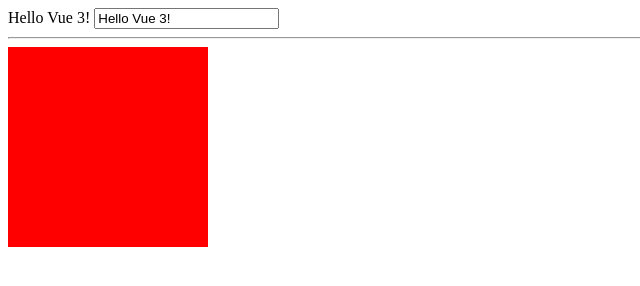
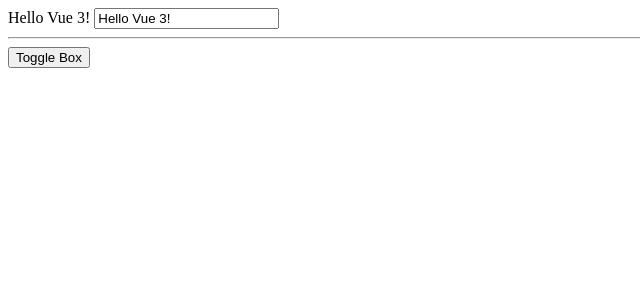
Before and after one commit to hondasan/Vue-Basics, a plain HTML site: page index.html in a window 1280 px wide. Shown: the whole page, without its empty margins (0-640 px from the left). Drawn offline with nearby package versions, Linux system fonts and the light colour scheme.

Commit message:
トグルボタン

```diff
--- a/index.html
+++ b/index.html
@@ -27,9 +27,8 @@
         <input v-model="greeting"/>
 
         <hr />
+        <button v-on:Click="isVisible = !isVisible">Toggle Box</button>
         <div v-if="isVisible" class="box"></div>
-        <div v-else-if="isVisible2" class="box two"></div>
-        <div v-else class="box three"></div>
     </div>
 
     <script src="https://unpkg.com/vue@next"></script>
@@ -39,7 +38,6 @@
                 return {
                     greeting: 'Hello Vue 3!',
                     isVisible: false,
-                    isVisible2:true
                 }
             }
         })
```
